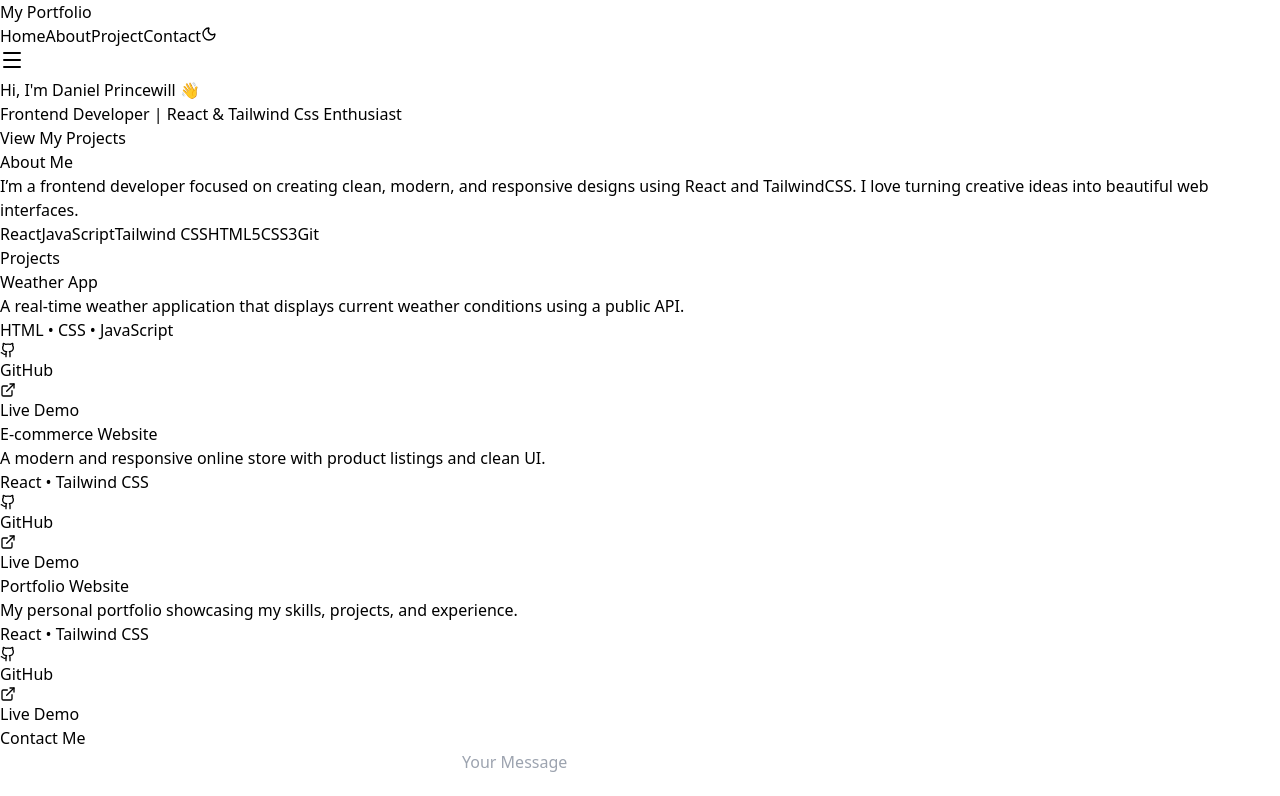
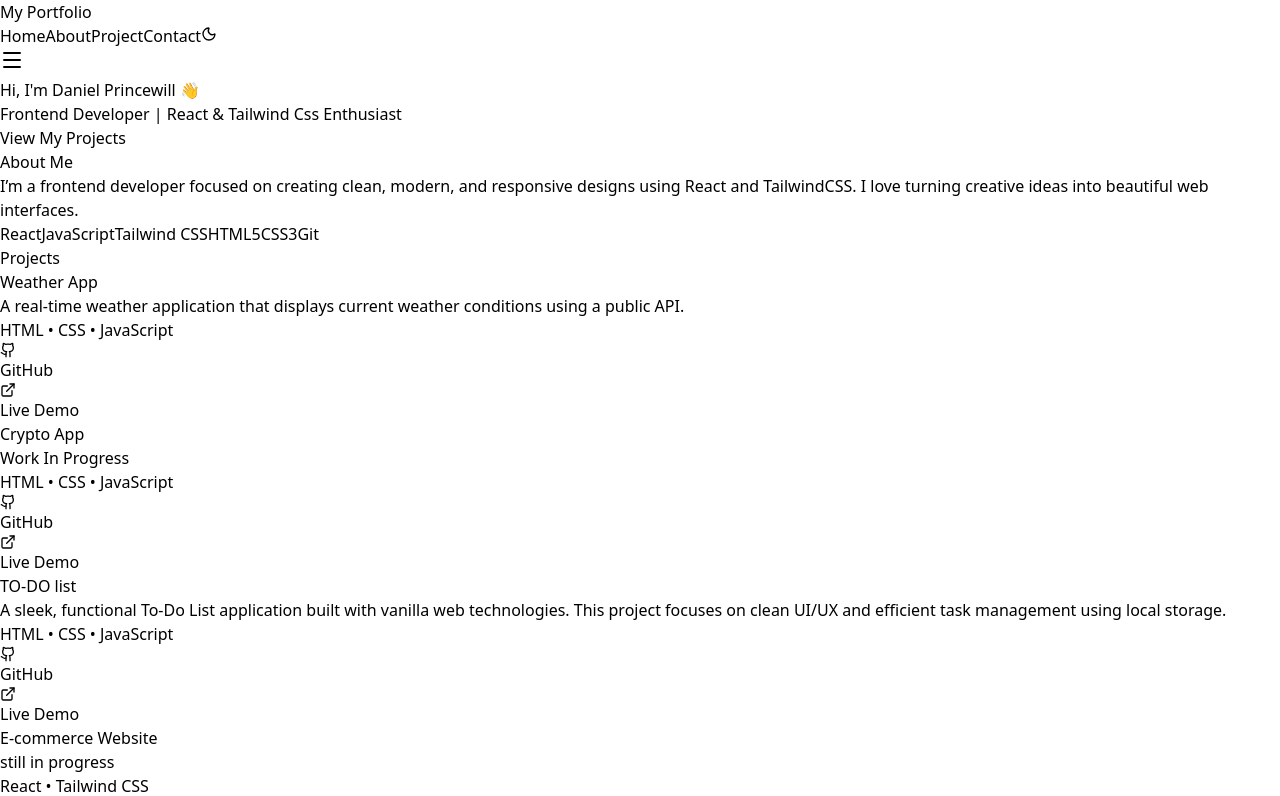
Before and after one commit to Chiefpriest123/My-Portfolio, a React (Vite) app: page / in a window 1280 px wide. Shown: the top 796 px of the page. Built offline with nearby package versions, Linux system fonts and the light colour scheme.

Commit message:
projects commit

```diff
--- a/src/Component/Projects.jsx
+++ b/src/Component/Projects.jsx
@@ -7,24 +7,40 @@ const projects = [
     description:
       "A real-time weather application that displays current weather conditions using a public API.",
     tech: "HTML • CSS • JavaScript",
-    live: "#",
-    github: "#",
+    live: "weather-web-pi-mocha.vercel.app",
+    github: "https://github.com/Chiefpriest123/Weather-Web",
+  },
+  {
+    title: "Crypto App",
+    description:
+      "Work In Progress",
+    tech: "HTML • CSS • JavaScript",
+    live: "crypto-broker-three.vercel.app",
+    github: "https://github.com/Chiefpriest123/Crypto-Broker",
+  },
+  {
+    title: "TO-DO list",
+    description:
+      "A sleek, functional To-Do List application built with vanilla web technologies. This project focuses on clean UI/UX and efficient task management using local storage.",
+    tech: "HTML • CSS • JavaScript",
+    live: "https://chiefpriest123.github.io/To-Do-List/Todo.html",
+    github: "https://github.com/Chiefpriest123/To-Do-List",
   },
   {
     title: "E-commerce Website",
     description:
-      "A modern and responsive online store with product listings and clean UI.",
+      "still in progress",
     tech: "React • Tailwind CSS",
-    live: "#",
-    github: "#",
+    live: "In Progress",
+    github: "https://github.com/Chiefpriest123/3legant",
   },
   {
     title: "Portfolio Website",
     description:
       "My personal portfolio showcasing my skills, projects, and experience.",
     tech: "React • Tailwind CSS",
-    live: "#",
-    github: "#",
+    live: "my-portfolio-bice-theta-38.vercel.app",
+    github: "https://github.com/Chiefpriest123/My-Portfolio",
   },
 ];
 
```
